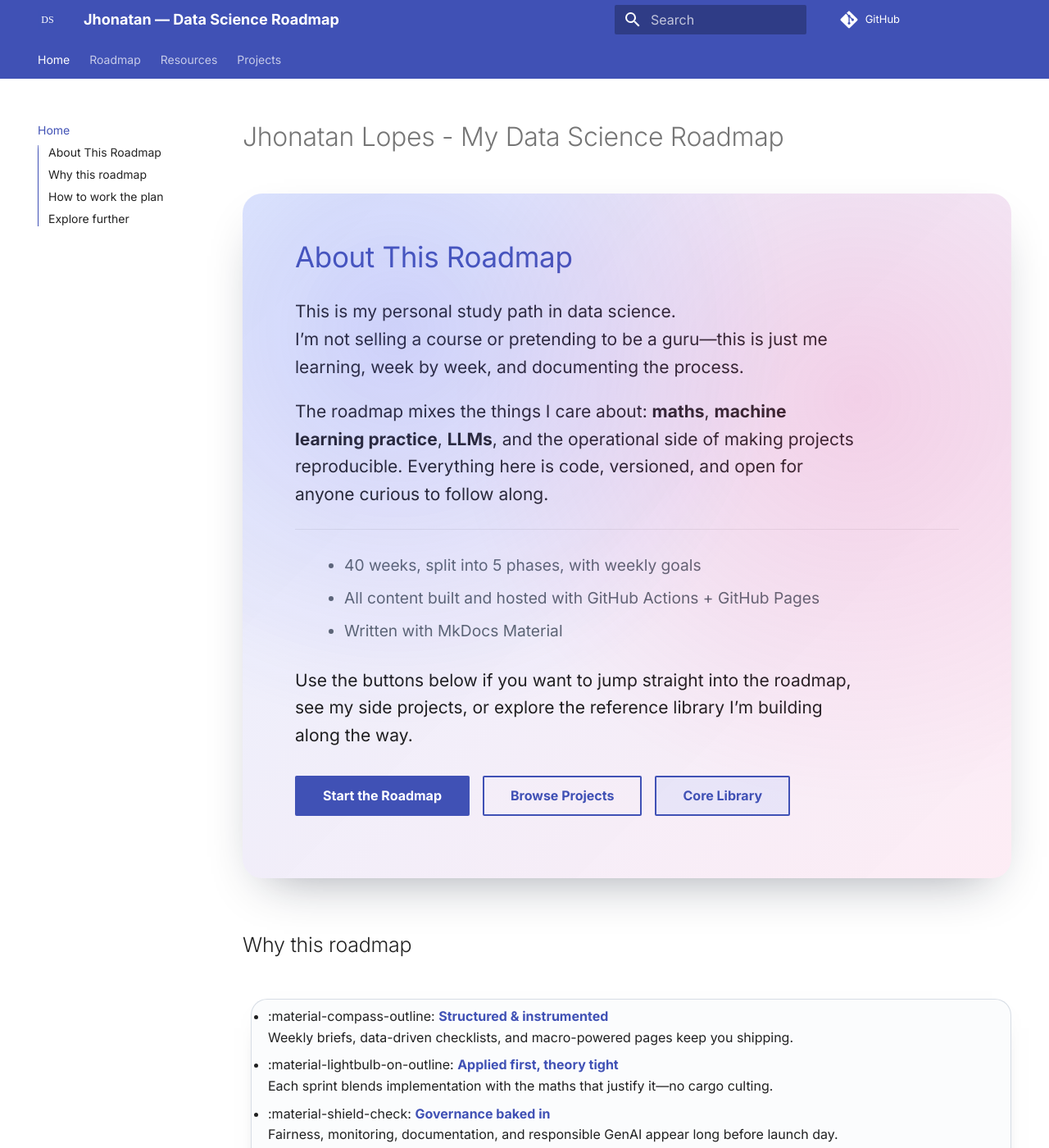
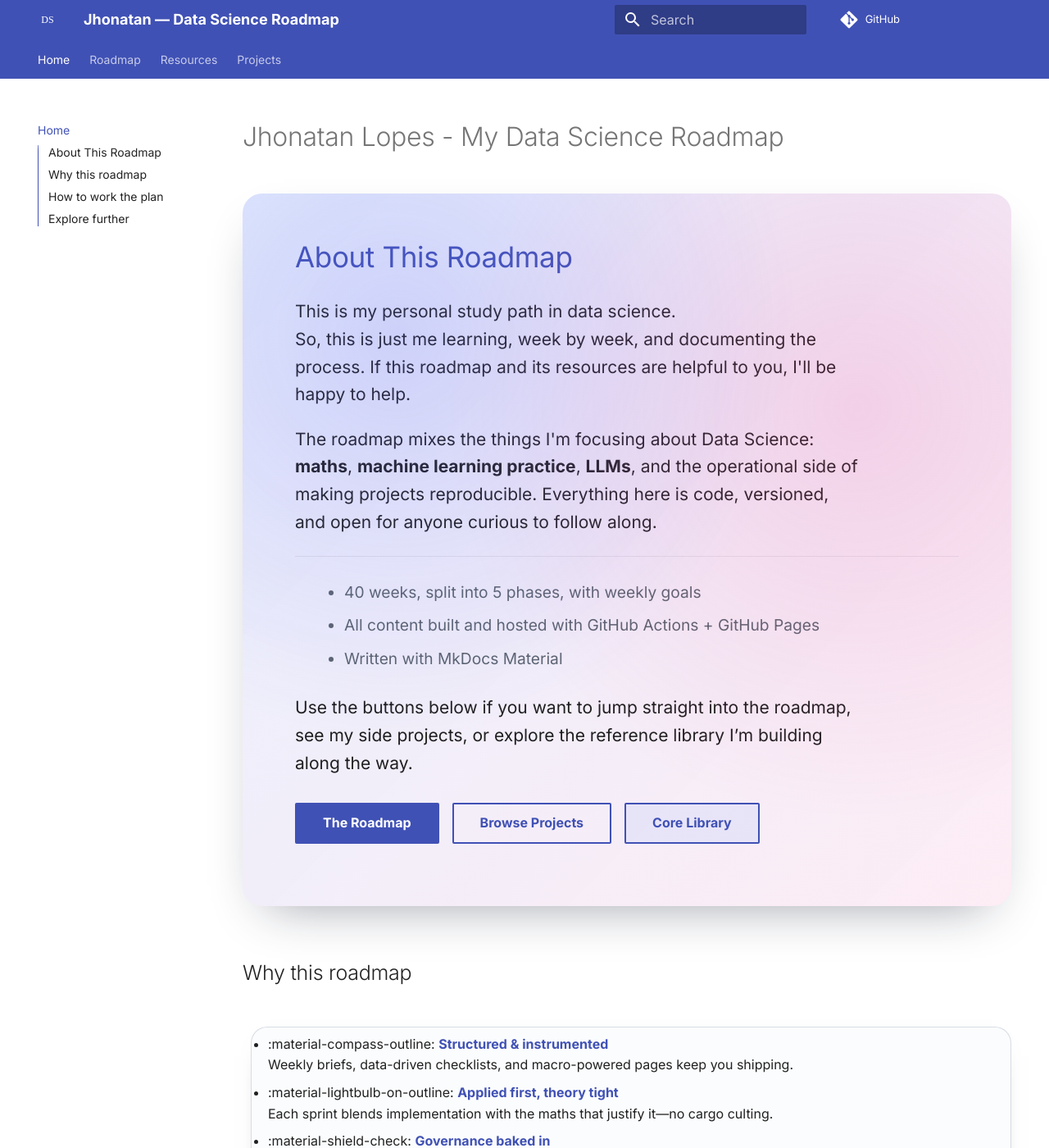
Before and after one commit to jhlopesalves/datascience_roadmap, an MkDocs documentation site: the page built from docs/index.md, in a window 1280 px wide and 1400 px high. Shown: the whole window at 82% size. Built offline with MkDocs 1.6.1 and Material for MkDocs 9.7.7, drawn with Linux system fonts in a browser that asks for light colours; comment, search, counter and statistics services are not loaded.

Commit message:
fixed buttons

```diff
--- a/docs/index.md
+++ b/docs/index.md
@@ -5,9 +5,9 @@
 ### About This Roadmap
 
 This is my personal study path in data science.
-I’m not selling a course or pretending to be a guru—this is just me learning, week by week, and documenting the process.
+So, this is just me learning, week by week, and documenting the process. If this roadmap and its resources are helpful to you, I'll be happy to help.
 
-The roadmap mixes the things I care about: **maths**, **machine learning practice**, **LLMs**, and the operational side of making projects reproducible. Everything here is code, versioned, and open for anyone curious to follow along.
+The roadmap mixes the things I'm focusing about Data Science: **maths**, **machine learning practice**, **LLMs**, and the operational side of making projects reproducible. Everything here is code, versioned, and open for anyone curious to follow along.
 
 ---
 
@@ -18,7 +18,7 @@
 Use the buttons below if you want to jump straight into the roadmap, see my side projects, or explore the reference library I’m building along the way.
 
 <div class="hero__actions">
-<a class="md-button md-button--primary" href="roadmap/index.md">Start the Roadmap</a>
+<a class="md-button md-button--primary" href="roadmap/index.md">The Roadmap</a>
 <a class="md-button" href="projects/index.md">Browse Projects</a>
 <a class="md-button md-button--ghost" href="resources/bibliography.md">Core Library</a>
 </div>
```
